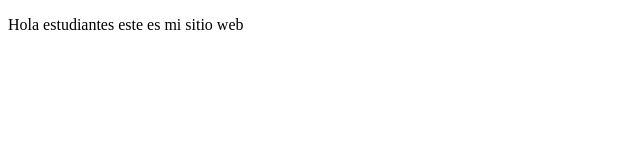
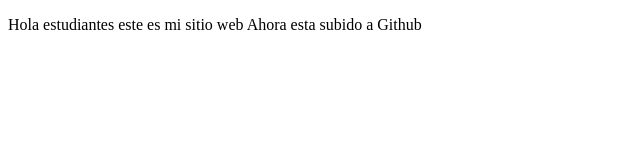
Before and after one commit to aromog/proyectoDemoCursoPrework, a plain HTML site: page index.html in a window 1280 px wide. Shown: the whole page, without its empty margins (0-640 px from the left). Drawn offline with Linux system fonts and the light colour scheme.

Commit message:
cambio en html agregado

```diff
--- a/index.html
+++ b/index.html
@@ -7,6 +7,8 @@
     <title>Mi pagin asdasa</title>
 </head>
 <body>
-    <p>Hola estudiantes este es mi sitio web</p>
+    <p>Hola estudiantes este es mi sitio web
+        Ahora esta subido a Github
+    </p>
 </body>
 </html>
```
